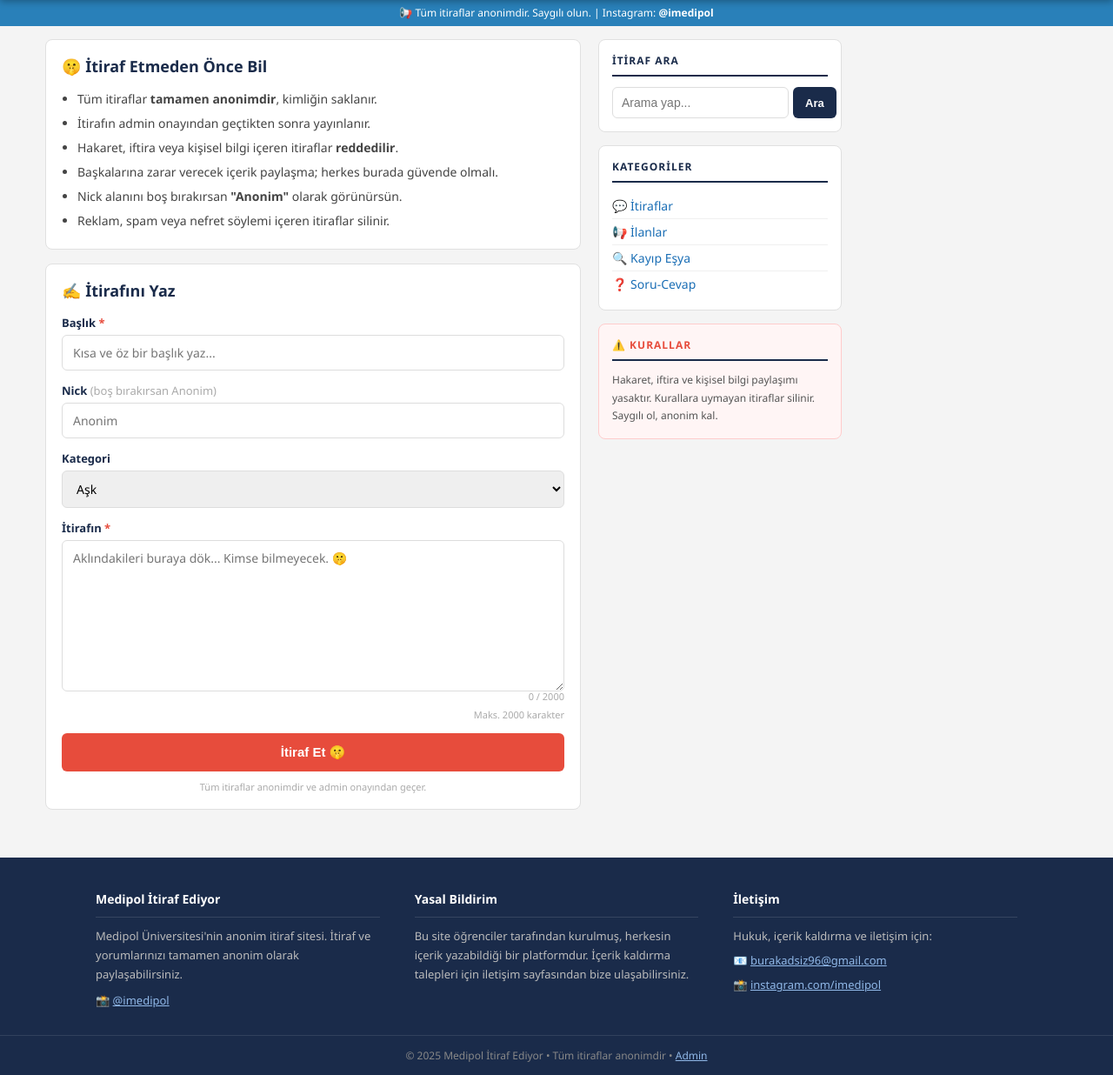
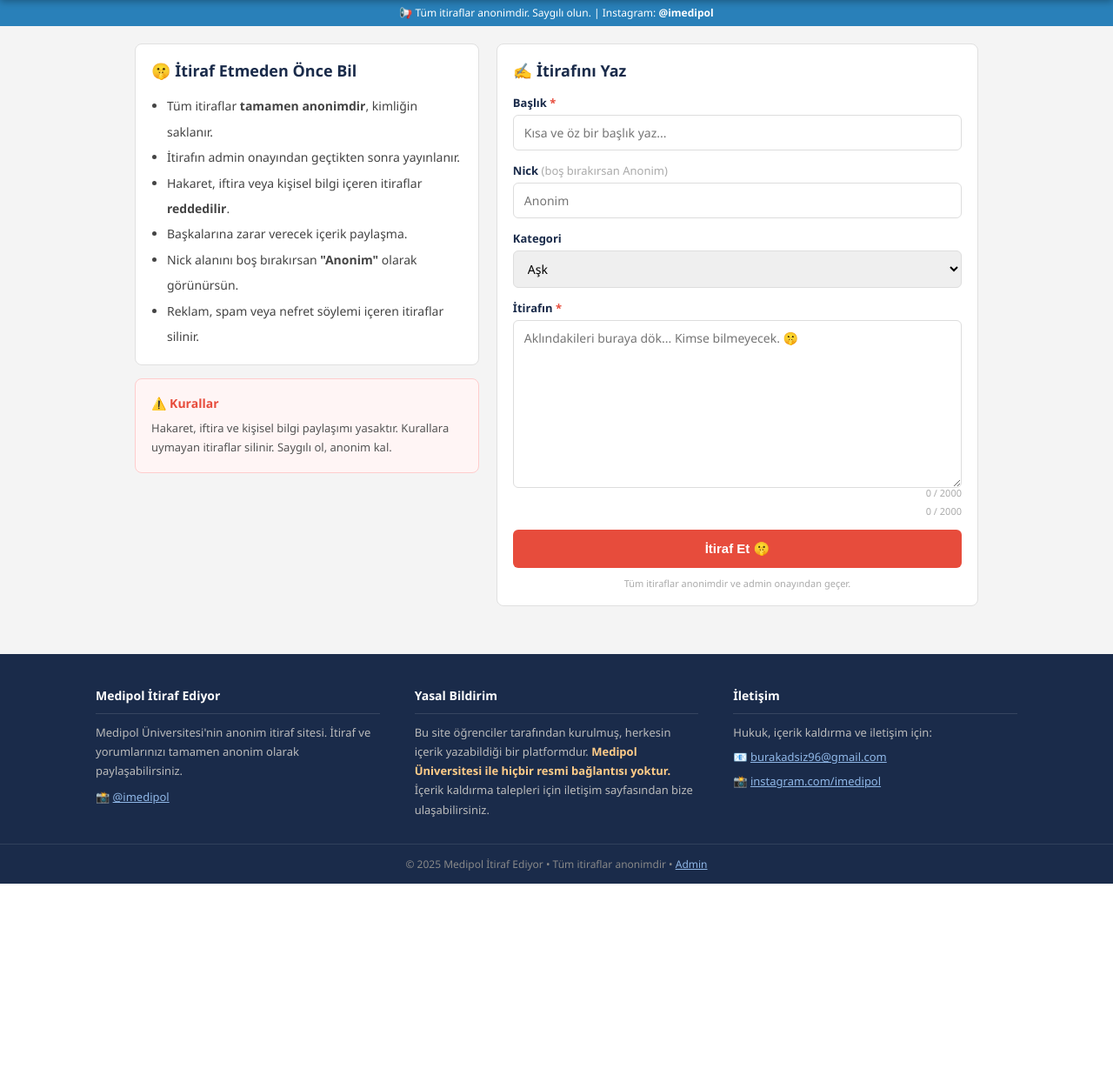
Before and after one commit to medipolitiraf/medipol-itiraf, a Flask app: page /itiraf-et in a window 1280 px wide. Shown: the part 86-1322 px from the top of the page at 87% size. After the commit the page ends 1102 px from the top, so only its background shows below. Run offline with Flask 3, Linux system fonts and the light colour scheme.

Commit message:
guncelleme

```diff
--- a/templates/base.html
+++ b/templates/base.html
@@ -87,7 +87,7 @@
         </div>
         <div class="footer-col">
             <div class="footer-col-title">Yasal Bildirim</div>
-            <p>Bu site öğrenciler tarafından kurulmuş, herkesin içerik yazabildiği bir platformdur. İçerik kaldırma talepleri için iletişim sayfasından bize ulaşabilirsiniz.</p>
+            <p>Bu site öğrenciler tarafından kurulmuş, herkesin içerik yazabildiği bir platformdur. <strong style="color:#ffcc88;">Medipol Üniversitesi ile hiçbir resmi bağlantısı yoktur.</strong> İçerik kaldırma talepleri için iletişim sayfasından bize ulaşabilirsiniz.</p>
         </div>
         <div class="footer-col">
             <div class="footer-col-title">İletişim</div>
--- a/templates/itiraf_et.html
+++ b/templates/itiraf_et.html
@@ -2,31 +2,40 @@
 {% block title %}İtiraf Et - Medipol İtiraf Ediyor{% endblock %}
 
 {% block content %}
-<div class="container">
-
-    <!-- SOL: FORM -->
-    <div class="main-col">
+<div class="itiraf-et-wrapper">
 
     {% if request.args.get('itiraf') == 'beklemede' %}
-        <div style="background:#d4edda; border:1px solid #28a745; border-radius:8px; padding:14px 18px; margin-bottom:16px; font-size:14px; color:#155724;">
+    <div class="itiraf-basari">
         ✅ İtirafınız alındı! Admin onayından sonra yayınlanacaktır.
     </div>
     {% endif %}
 
-        <!-- BİLGİLENDİRME -->
-        <div class="detay-card" style="margin-bottom:16px;">
-            <h2 style="font-size:18px; color:#1a2b4a; margin:0 0 12px;">🤫 İtiraf Etmeden Önce Bil</h2>
-            <ul style="padding-left:18px; margin:0; line-height:2; font-size:14px; color:#444;">
+    <div class="itiraf-et-grid">
+
+        <!-- SOL: BİLGİLENDİRME -->
+        <div class="itiraf-et-bilgi">
+            <div class="detay-card">
+                <h2 style="font-size:18px; color:#1a2b4a; margin:0 0 14px;">🤫 İtiraf Etmeden Önce Bil</h2>
+                <ul style="padding-left:18px; margin:0; line-height:2.1; font-size:14px; color:#444;">
                     <li>Tüm itiraflar <strong>tamamen anonimdir</strong>, kimliğin saklanır.</li>
                     <li>İtirafın admin onayından geçtikten sonra yayınlanır.</li>
                     <li>Hakaret, iftira veya kişisel bilgi içeren itiraflar <strong>reddedilir</strong>.</li>
-                <li>Başkalarına zarar verecek içerik paylaşma; herkes burada güvende olmalı.</li>
+                    <li>Başkalarına zarar verecek içerik paylaşma.</li>
                     <li>Nick alanını boş bırakırsan <strong>"Anonim"</strong> olarak görünürsün.</li>
                     <li>Reklam, spam veya nefret söylemi içeren itiraflar silinir.</li>
                 </ul>
             </div>
 
-        <!-- FORM -->
+            <div class="detay-card" style="background:#fff5f5; border:1px solid #ffcccc; margin-top:14px;">
+                <div style="font-size:14px; font-weight:700; color:#e74c3c; margin-bottom:8px;">⚠️ Kurallar</div>
+                <p style="font-size:13px; color:#555; line-height:1.7; margin:0;">
+                    Hakaret, iftira ve kişisel bilgi paylaşımı yasaktır. Kurallara uymayan itiraflar silinir. Saygılı ol, anonim kal.
+                </p>
+            </div>
+        </div>
+
+        <!-- SAĞ: FORM -->
+        <div class="itiraf-et-form">
             <div class="detay-card">
                 <h2 style="font-size:18px; color:#1a2b4a; margin:0 0 16px;">✍️ İtirafını Yaz</h2>
                 <form method="POST" action="/itiraf-et" class="itiraf-form-full">
@@ -61,8 +70,8 @@
                     </div>
                     <div class="form-group">
                         <label>İtirafın <span style="color:#e74c3c;">*</span></label>
-                    <textarea name="icerik" placeholder="Aklındakileri buraya dök... Kimse bilmeyecek. 🤫" required maxlength="2000" rows="8"></textarea>
-                    <div style="text-align:right; font-size:11px; color:#aaa; margin-top:4px;">Maks. 2000 karakter</div>
+                        <textarea name="icerik" placeholder="Aklındakileri buraya dök... Kimse bilmeyecek. 🤫" required maxlength="2000" rows="9" id="icerikArea"></textarea>
+                        <div style="text-align:right; font-size:11px; color:#aaa; margin-top:4px;"><span id="charCount">0</span> / 2000</div>
                     </div>
                     <button type="submit" class="btn btn-red" style="width:100%; padding:13px; font-size:15px;">
                         İtiraf Et 🤫
@@ -70,52 +79,48 @@
                 </form>
                 <p style="font-size:11px; color:#aaa; margin-top:10px; text-align:center;">Tüm itiraflar anonimdir ve admin onayından geçer.</p>
             </div>
-
         </div>
 
-    <!-- SAĞ: SIDEBAR -->
-    <div class="sidebar-col">
-        <div class="sidebar-card">
-            <div class="sidebar-title">İtiraf Ara</div>
-            <form class="arama-form" action="/ara" method="get">
-                <input type="text" name="q" placeholder="Arama yap..." required>
-                <button type="submit" class="btn">Ara</button>
-            </form>
-        </div>
-
-        <div class="sidebar-card">
-            <div class="sidebar-title">Kategoriler</div>
-            <ul style="list-style:none; padding:0; margin:0;">
-                <li style="padding:5px 0; border-bottom:1px solid #f0f0f0;"><a href="/?kategori=itiraf" style="color:#1a6eb5; text-decoration:none;">💬 İtiraflar</a></li>
-                <li style="padding:5px 0; border-bottom:1px solid #f0f0f0;"><a href="/?kategori=ilan" style="color:#1a6eb5; text-decoration:none;">📢 İlanlar</a></li>
-                <li style="padding:5px 0; border-bottom:1px solid #f0f0f0;"><a href="/?kategori=kayip" style="color:#1a6eb5; text-decoration:none;">🔍 Kayıp Eşya</a></li>
-                <li style="padding:5px 0;"><a href="/?kategori=soru" style="color:#1a6eb5; text-decoration:none;">❓ Soru-Cevap</a></li>
-            </ul>
-        </div>
-
-        <div class="sidebar-card" style="background:#fff5f5; border:1px solid #ffcccc;">
-            <div class="sidebar-title" style="color:#e74c3c;">⚠️ Kurallar</div>
-            <p style="font-size:12px; color:#555; line-height:1.7; margin:0;">
-                Hakaret, iftira ve kişisel bilgi paylaşımı yasaktır. Kurallara uymayan itiraflar silinir. Saygılı ol, anonim kal.
-            </p>
     </div>
 </div>
 
-</div>
-
 <style>
+.itiraf-et-wrapper {
+    max-width: 1000px;
+    margin: 20px auto;
+    padding: 0 15px;
+}
+.itiraf-basari {
+    background:#d4edda; border:1px solid #28a745; border-radius:8px;
+    padding:14px 18px; margin-bottom:16px; font-size:14px; color:#155724;
+}
+.itiraf-et-grid {
+    display: grid;
+    grid-template-columns: 1fr 1.4fr;
+    gap: 20px;
+    align-items: start;
+}
 .itiraf-form-full .form-group { margin-bottom:14px; }
 .itiraf-form-full label { display:block; font-size:13px; font-weight:700; color:#1a2b4a; margin-bottom:5px; }
 .itiraf-form-full input[type="text"],
 .itiraf-form-full select,
 .itiraf-form-full textarea {
     width:100%; padding:10px 12px; border:1px solid #ddd; border-radius:6px;
-    font-size:14px; box-sizing:border-box; font-family:inherit;
-    transition: border-color .2s;
+    font-size:14px; box-sizing:border-box; font-family:inherit; transition: border-color .2s;
 }
 .itiraf-form-full input:focus,
 .itiraf-form-full select:focus,
 .itiraf-form-full textarea:focus { outline:none; border-color:#1a6eb5; }
 .itiraf-form-full textarea { resize:vertical; }
+
+@media (max-width: 700px) {
+    .itiraf-et-grid { grid-template-columns: 1fr; }
+}
 </style>
+
+<script>
+const area = document.getElementById('icerikArea');
+const counter = document.getElementById('charCount');
+area.addEventListener('input', () => counter.textContent = area.value.length);
+</script>
 {% endblock %}
```
Also changed, not shown: 1 other file. Lines whose indentation alone changed are shown as unchanged.
